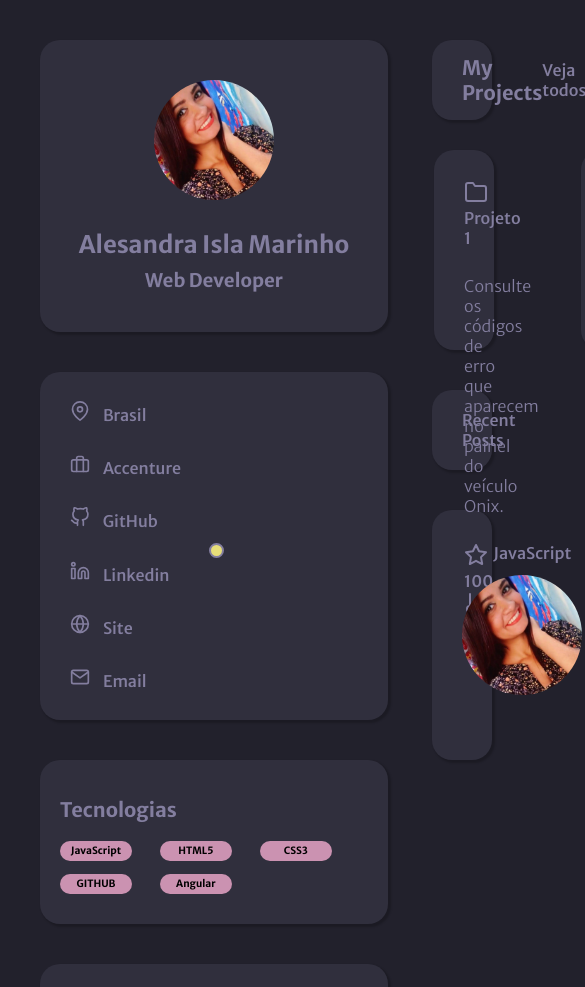
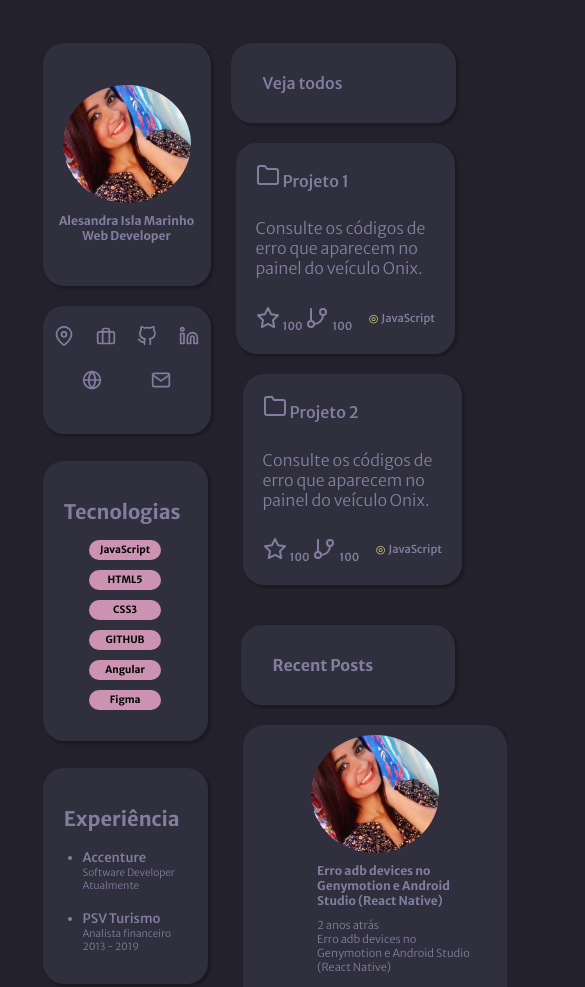
Before and after one commit to alesandraisla/portifolio-rocketseat, a plain HTML site: page index.html in a window 390 px wide. Shown: the top 987 px of the page, 585 px wide, since content can reach past the window. Drawn offline with Linux system fonts and the light colour scheme.

Commit message:
Inclusao das demais medias queries

```diff
--- a/index.html
+++ b/index.html
@@ -12,15 +12,14 @@
     </head>
     <body>
         <main>
-            <div class="lg-card">
-                <h2>My Projects</h2>
+            <div class="lg-card project">
                 <a href="">Veja todos</a>
             </div>
             <div class="card">
                 <div class="md-card">
                     <div>
                         <img src="./assets/folder.svg" alt="">
-                        <span>Projeto 1</span>
+                        <span><a href="#">Projeto 1</a></span>
                     </div>
                     <p>Consulte os códigos de erro que aparecem no painel do veículo Onix.</p>
                     <div class="items-card">
@@ -31,15 +30,15 @@
                             <span>100</span>
                         </div>
                         <div>
-                            <div class="circle1"></div>
-                            <div>JavaScript</div>
+                            <span class="circle1">◎</span>
+                            <span>JavaScript</span>
                         </div>
                     </div>
                 </div>
-                <div class="md-card">
+                <div class="md-card second">
                     <div>
                         <img src="./assets/folder.svg" alt="">
-                        <span>Projeto 2</span>
+                        <span><a href="#">Projeto 2</a></span>
                     </div>
                     <p>Consulte os códigos de erro que aparecem no painel do veículo Onix.</p>
                     <div class="items-card">
@@ -50,19 +49,19 @@
                             <span>100</span>
                         </div>
                         <div>
-                            <div class="circle2"></div>
-                            <div>JavaScript</div>
+                            <span class="circle1">◎</span>
+                            <span>JavaScript</span>
                         </div>
                     </div>
                 </div>
             </div>
-            <div class="lg-card ">
-                Recent Posts
+            <div class="lg-card recent">
+                <h4>Recent Posts</h4>
             </div>
             <div class="lg-post perfil">
                 <img class="circle-img" src="./assets/alesandra1.jpeg" alt="">
                 <div>
-                    <h2>Erro adb devices no Genymotion e Android Studio (React Native)</h2>
+                    <h2><a href="#">Erro adb devices no Genymotion e Android Studio (React Native)</a></h2>
                     <p>2 anos atrás</p>
                     <p>Erro adb devices no Genymotion e Android Studio (React Native)</p>
                     <ul>
@@ -76,11 +75,9 @@
         </main>
         <aside>
             <div class="perfil-aside">
-                <!-- <div> -->
                     <img class="circle-img" src="./assets/alesandra1.jpeg" alt="">
                     <h2>Alesandra Isla Marinho</h2>
                     <h3>Web Developer</h3>
-                <!-- </div> -->
             </div>
             <div class="perfil-links">
                 <div>
@@ -92,24 +89,31 @@
                     <span>Accenture</span>
                 </div>
                 <div>
+                    <a href="https://github.com/alesandraisla" target="_blank">
                         <img src="./assets/github.svg" alt="">
-                    <span>GitHub</span>
+                        <span>
+                            alesandraisla
+                        </span>
+                    </a>
                 </div>
                 <div>
+                    <a href="https://www.linkedin.com/in/alesandramempis/" target="_blank">
                         <img src="./assets/linkedin.svg" alt="">
-                    <span>Linkedin</span>
+                        <span>alesandramarinho</span>
+                    </a>
                 </div>
                 <div>
+                    <a href="#">
                         <img src="./assets/globe.svg" alt="">
                         <span>Site</span>
+                    </a>
                 </div>
                 <div>
                     <img src="./assets/mail.svg" alt="">
-                    <span>Email</span>
+                    <span>alesandramempis@gmail.com</span>
                 </div>
             </div>
             <div class="tech">
-                <!-- <div> -->
                     <h2>Tecnologias</h2>
                     <div >
                         <span class="badge badge-pill">
@@ -127,29 +131,44 @@
                         <span class="badge badge-pill">
                             Angular
                         </span>
+                        <span class="badge badge-pill">
+                            Figma
+                        </span>
                     </div>
-
-                <!-- </div> -->
             </div>
             <div class="experience">
                 <h2>Experiência</h2>
                 <ul>
                     <li>Accenture</li>
+                    <p>
                         Software Developer
-                    - Atualmente
+                    </p>
+                    <p>
+                        Atualmente
+                    </p>
                     <li>PSV Turismo</li>
+                    <p>
                         Analista financeiro
-                    - 2013 - 2019
+                    </p>
+                    <p>
+                        2013 - 2019
+                    </p>
                 </ul>
             </div>
             <div class="education">
                 <h2>Educação</h2>
                 <ul>
                     <li>UNIFG</li>
+                    <p>
                         Análise e Desenvolvimento de Sistemas
-                    - Atualmente
+                    </p>
+                    <p>
+                        Atualmente
+                    </p>
                     <li>UNIVERSO</li>
+                    <p>
                         Administração
+                    </p>
                 </ul>
             </div>
         </aside>
--- a/style.css
+++ b/style.css
@@ -20,6 +20,7 @@ body {
     grid-template-rows: 1fr 2 fr 1 fr;
     grid-template-columns: 400px 1fr;
     color: var(--text-color);
+    overflow-x: hidden;
 }
 
 
@@ -40,10 +41,13 @@ a {
     color: var(--text-color);
 }
 
+a:hover {
+    color: var(--bg-techs) ;
+}
+
 img {
     color: var(--text-color);
 }
-
 
 /*Main ================================*/
 
@@ -51,43 +55,43 @@ img {
     background-color:var(--bg-cards);
     width:86%;
     height: 80px;
-    margin-top: 40px;
-    margin-bottom: 30px;
+    margin-top: 2.66rem;
+    margin-bottom: 2rem;
     margin-left: 2rem;
     margin-right: 2rem;
-    border-radius: 20px;
+    border-radius: 1.33rem;
     display: flex;
     justify-content: space-between;
     align-items: center;
-    padding: 0 30px;
+    padding: 0 2rem;
     box-shadow: 2px 2px 2px 1px rgba(0, 0, 0, 0.2);
 }
 
 .lg-card h2 {
     font-style: normal;
-font-weight: bold;
-font-size: 20px;
-line-height: 25px;
+    font-weight: bold;
+    font-size: 1.33rem;
+    line-height: 1.66rem;
 }
 
 .card {
     display: flex;
-    justify-content: space-between;
-    flex-direction: row;
+    flex-wrap: wrap;
+    align-items: center;
 }
 
 .md-card {
-    width: 40%;
-    height: 140px;
+    min-width: 41%;
     background-color:var(--bg-cards);
-    border-radius: 20px;
-    margin-left: 2.13rem;
-    margin-right: 3.33rem;
-    margin-top: auto;
-    margin-bottom: auto;
-    padding: 30px;
+    border-radius: 1.33rem;
+    padding: 20px;
+    margin-left: 35px;
+    margin-right: 10px;
     box-shadow: 2px 2px 2px 1px rgba(0, 0, 0, 0.2);
+}
 
+.md-card.second {
+    margin-left: 20px;
 }
 
 .items-card {
@@ -97,32 +101,30 @@ line-height: 25px;
 .lg-post {
     background-color:var(--bg-cards);
     width:90%;
-    height:200px;
     margin: 2rem auto;
-    border-radius: 20px;
+    border-radius: 1.33rem;
     display: flex;
     justify-content: space-between;
     align-items: center;
-    padding: 0 30px;
+    padding: 0 2rem;
 }
 
 .lg-post.perfil {
     background-color:var(--bg-cards);
     width: 86%;
-    height:250px;
-    border-radius: 20px;
+    border-radius: 1.33rem;
     display: flex;
     justify-content: flex-start;
     align-items: center;
-    margin-top: 40px;
-    margin-bottom: 30px;
+    margin-top: 2.66rem;
+    margin-bottom: 2rem;
     margin-left: 2rem;
-    margin-right: 2rem;
+    margin-right: 1rem;
     box-shadow: 2px 2px 2px 1px rgba(0, 0, 0, 0.2);
 }
 
 .lg-post.perfil div h2 {
-    font-size: 20px;
+    font-size: 12px;
 }
 
 .lg-post.perfil div {
@@ -140,28 +142,7 @@ line-height: 25px;
 }
 
 .circle1 {
-    position: absolute;
-    width: 15px;
-    height: 15px;
-    left: 740px;
-    top: 306px;
-    border-radius:50%;
-    background: var(--circle);
-    border: 2px solid var(--text-color);
-    box-sizing: border-box;
-}
-
-.circle2 {
-    position: absolute;
-    width: 15px;
-    height: 15px;
-    left: 1736;
-    top: 300;
-    right:166px;
-    border-radius:50%;
-    background: var(--circle);
-    border: 2px solid var(--text-color);
-    box-sizing: border-box;
+    color: var(--circle);
 }
 
 .md-card p {
@@ -175,21 +156,19 @@ p {
 
 .circle-img {
     border-radius: 100%;
-    height: 120px;
     object-fit: cover;
-    width: 120px;
+    width: 8rem;
 }
 
 /*Lateral ==========================*/
 
 .perfil-aside {
     width: 348px;
-    height: 292px;
     background-color:var(--bg-cards);
     box-shadow: 2px 2px 2px 1px rgba(0, 0, 0, 0.2);
-    border-radius: 20px;
-    margin-top: 40px;
-    margin-left: 40px;
+    border-radius: 1.33rem;
+    margin-top: 2.66rem;
+    margin-left: 2.66rem;
     display: flex;
     flex-direction: column;
     justify-content: space-between;
@@ -197,7 +176,7 @@ p {
 }
 
 .perfil-aside img {
-    margin-top: 40px;
+    margin-top: 2.66rem;
 }
 
 .perfil-aside h2 {
@@ -205,37 +184,40 @@ p {
 }
 
 .perfil-aside h3 {
-    margin-bottom: 40px;
+    margin-bottom: 2.66rem;
     margin-top: 0;
 }
 
 .perfil-links {
-    width: 348px;
-    height: 348px;
+    min-width: 20%;
     box-shadow: 2px 2px 2px 1px rgba(0, 0, 0, 0.2);
     background-color:var(--bg-cards);
-    margin-top: 40px;
-    margin-left: 40px;
-    border-radius: 20px;
+    margin-top: 1.66rem;
+    margin-left: 2.66rem;
+    border-radius: 1.33rem;
     display: flex;
     flex-direction: column;
     align-items: flex-start;
     justify-content: space-evenly;
+    padding-top: 2.66rem;
+    padding-bottom: 2.66rem;
+    font-size: 11px;
+    font-weight: 100;
 }
 
 .perfil-links img {
     width: 20px;
-    height: 20px;
-    padding-right: 10px;
+    padding-right: 1.66rem;
 }
 
 .perfil-links div {
-    margin-left: 30px;
+    margin-left: 2rem;
+    padding-bottom: 1.33rem;
 }
 
 ul li{
-    margin-top: 18px;
-    margin-bottom: 10px;
+    margin-top: 1.2rem;
+    margin-bottom: 0.66rem;
     font-style: normal;
     font-weight: normal;
     font-size: 13px;
@@ -247,11 +229,15 @@ ul li{
     font-weight: bold;
     font-size: 20px;
     line-height: 25px;
-    margin-left: 20px;
+    margin-left: 1.33rem;
 }
 
 .tech div {
-    margin-left: 20px;
+    display: flex;
+    flex-wrap: wrap;
+    justify-content: space-between;
+    margin-left: 2.66rem;
+    margin-right: 2.66rem;
 }
 
 .badge {
@@ -265,7 +251,6 @@ ul li{
     vertical-align: baseline;
     background-color:var(--bg-techs);
     margin-bottom: 10px;
-    margin-right: 25px;
     min-width: 60px;
     color: #000000;
     font-style: normal;
@@ -282,15 +267,25 @@ ul li{
     width: 348px;
     box-shadow: 2px 2px 2px 1px rgba(0, 0, 0, 0.2);
     background-color:var(--bg-cards);
-    border-radius: 20px;
-    margin: 40px;
-    padding-top: 20px;
-    padding-bottom: 20px;
+    border-radius: 1.33rem;
+    margin-top: 1.66rem;
+    margin-left: 2.66rem;
+    padding-top: 1.33rem;
+    padding-bottom: 1.33rem;
 }
 
 .experience ul, .education ul {
     font-size: 10px;
     font-weight: 100;
+}
+
+.experience li, .education li {
+    margin-bottom: 0px;
+}
+
+p {
+    margin-top: 0px;
+    margin-bottom: 0px;
 }
 
 
@@ -304,3 +299,158 @@ footer {
 footer span {
     color: var(--bg-techs);
 }
+
+/*Media Queries ==========================*/
+
+@media (min-width: 2484px) {
+    .md-card {
+        min-width: 42%;
+    }
+}
+
+
+@media (max-width: 1569px) {
+    .md-card, .md-card.second {
+        margin-left: 25px;
+        margin-right: 25px;
+        margin-bottom: 20px;
+        min-width: 89%;
+
+    }
+    .lg-card.recent {
+        margin-top: 0px;
+        margin-bottom: 0px;
+    }
+    .lg-post.perfil {
+        padding-top:20px;
+    }
+    .lg-card {
+        margin-bottom: 20px;
+    }
+}
+
+@media (max-width: 1024px) {
+    .lg-card {
+        width: 77%;
+    }
+    .md-card {
+        padding-bottom: 20px;
+    }
+    .md-card.second {
+        margin-left: 32px;
+    }
+    .lg-card.recent {
+        margin-top: 20px;
+        margin-bottom: 20px;
+    }
+    .lg-post.perfil {
+        margin-top: 20px;
+        width: 77%;
+        flex-wrap: wrap;
+        display: flex;
+        justify-content: center;
+        align-items: center;
+        padding-top: 10px;
+    }
+}
+
+@media (max-width: 768px) {
+    .perfil-aside {
+        width: 218px;
+    }
+    .perfil-aside h2 {
+        text-align: center;
+        padding-left: 0px;
+        padding-right: 0px;
+    }
+    .perfil-links {
+        width: 220px;
+    margin-top: 20px;
+    padding-bottom: 20px;
+    padding-top: 20px;
+    }
+    .perfil-links div {
+        margin-left: 10px;
+    }
+    .perfil-links img {
+        padding-right: 10px;
+    }
+    .tech, .experience, .education {
+        width: 219px;
+    }
+    .tech div  {
+        justify-content: center;
+    }
+    .lg-card.project {
+        width: 85%;
+        margin-left: 20px;
+    }
+    .lg-card.recent {
+        margin-left: 30px;
+        width: 84%;
+    }
+
+    body {
+        grid-template-rows: 1fr 2 fr 1 fr;
+        grid-template-columns: 1fr 2fr;
+
+    }
+    .lg-card {
+        width: 75%;
+        margin-left: 10px;
+    }
+    .lg-post.perfil {
+        width: 83%;
+    }
+
+}
+
+@media (max-width: 640px){
+    .perfil-aside {
+        width: 168px;
+    }
+    .perfil-aside h2, .perfil-aside h3 {
+        font-size:12px;
+    }
+    .perfil-links span {
+        display: none;
+    }
+    .perfil-links {
+        width: 168px;
+        flex-wrap: wrap;
+        flex-direction: row;
+    }
+    .tech, .experience, .education {
+        width: 165px;
+    }
+    .md-card, .md-card.second {
+        min-width: 100%;
+    }
+    .lg-card.project {
+        width: 90%;
+    }
+    .lg-post.perfil {
+        width: 250px;
+    }
+
+    .lg-post div {
+        margin-left: 0px;
+    width: 200px;
+    }
+    .lg-post.perfil ul {
+        padding-left: 0px;
+        display: inline;
+    }
+}
+
+@media (max-width: 640px) {
+    .lg-post.perfil {
+        width: 200px;
+    }
+    .lg-post.perfil p {
+        font-size: 11px;
+    }
+    .items-card span {
+        font-size: 11px;
+    }
+}
```
Lines whose indentation alone changed are shown as unchanged.
